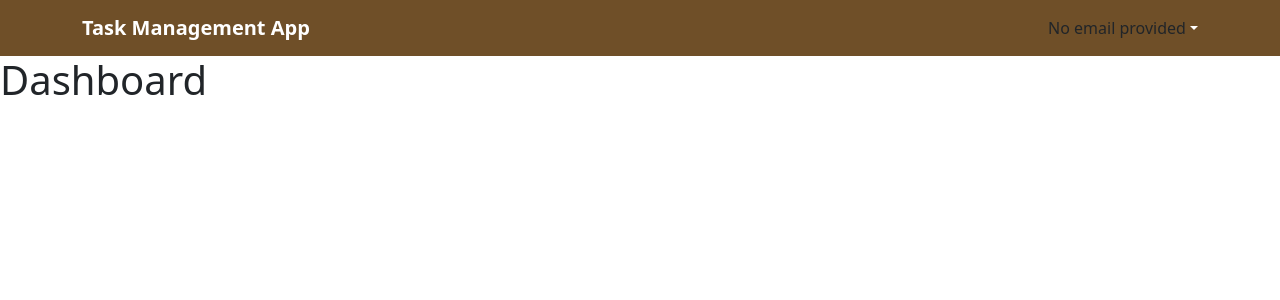
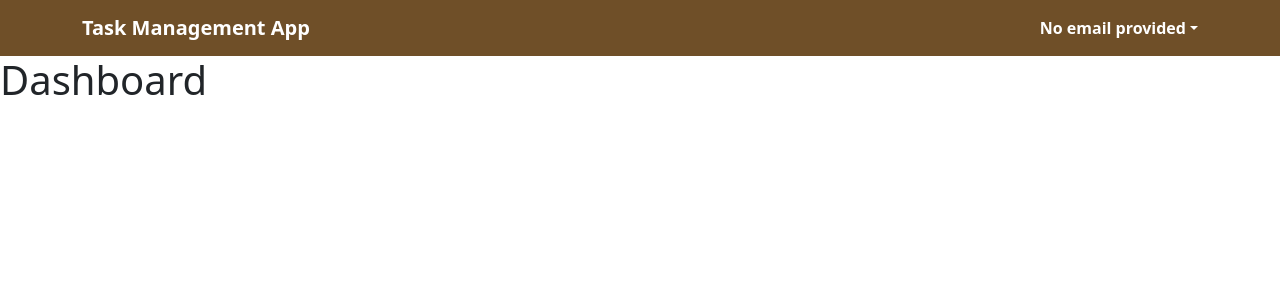
Before and after one commit to isharanilangani/task-manager, a React (Create React App) app: page /dashboard in a window 1280 px wide. Shown: the top 300 px of the page. Built offline with nearby package versions, Linux system fonts and the light colour scheme.

Commit message:
fix:NavBar styles

```diff
--- a/src/components/Dashboard.css
+++ b/src/components/Dashboard.css
@@ -17,6 +17,15 @@
     color: #c98e47;
   }
 
+  .custom-dropdown .dropdown-toggle {
+    color: white ;
+    font-weight: bold ;
+  }
+
+  .custom-dropdown .dropdown-toggle:hover {
+    color: #c98e47 ;
+  }
+
   .custom-dropdown .dropdown-menu {
     background-color: #6f4f28;
   }
```
